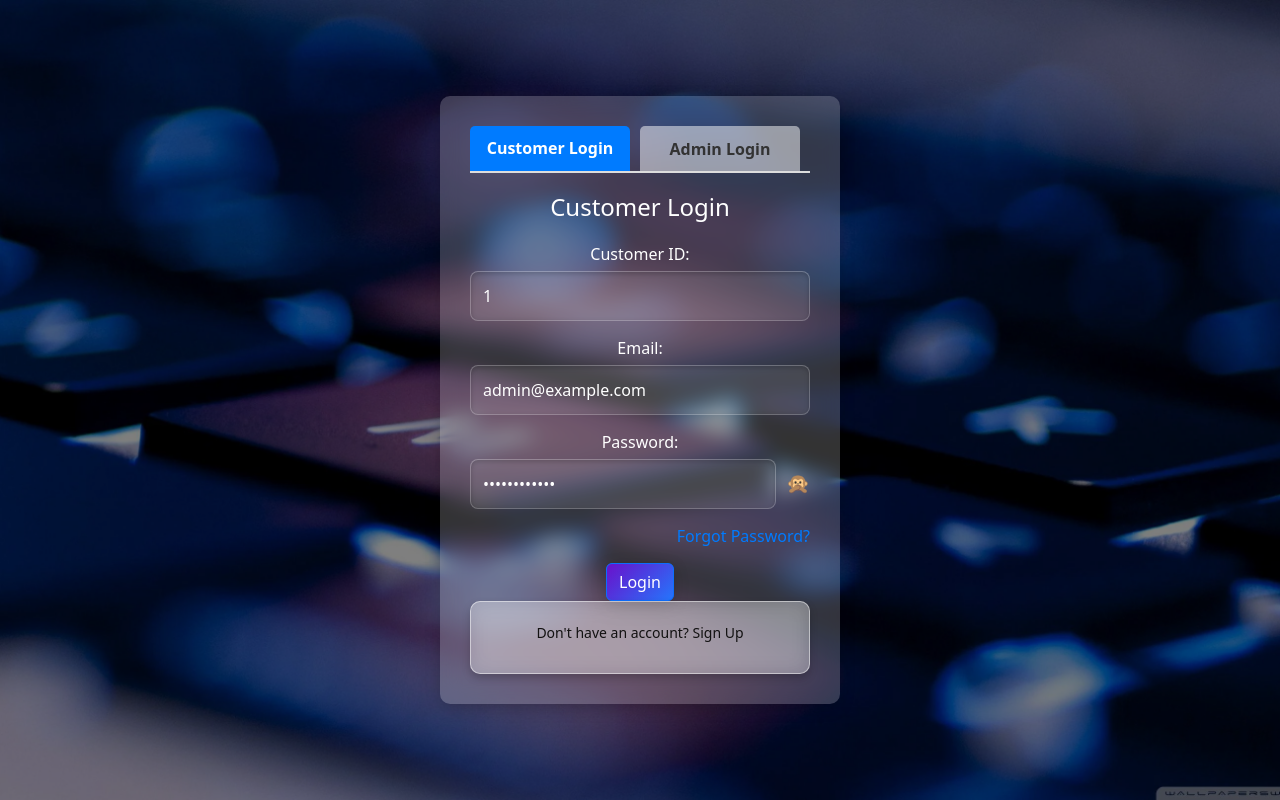
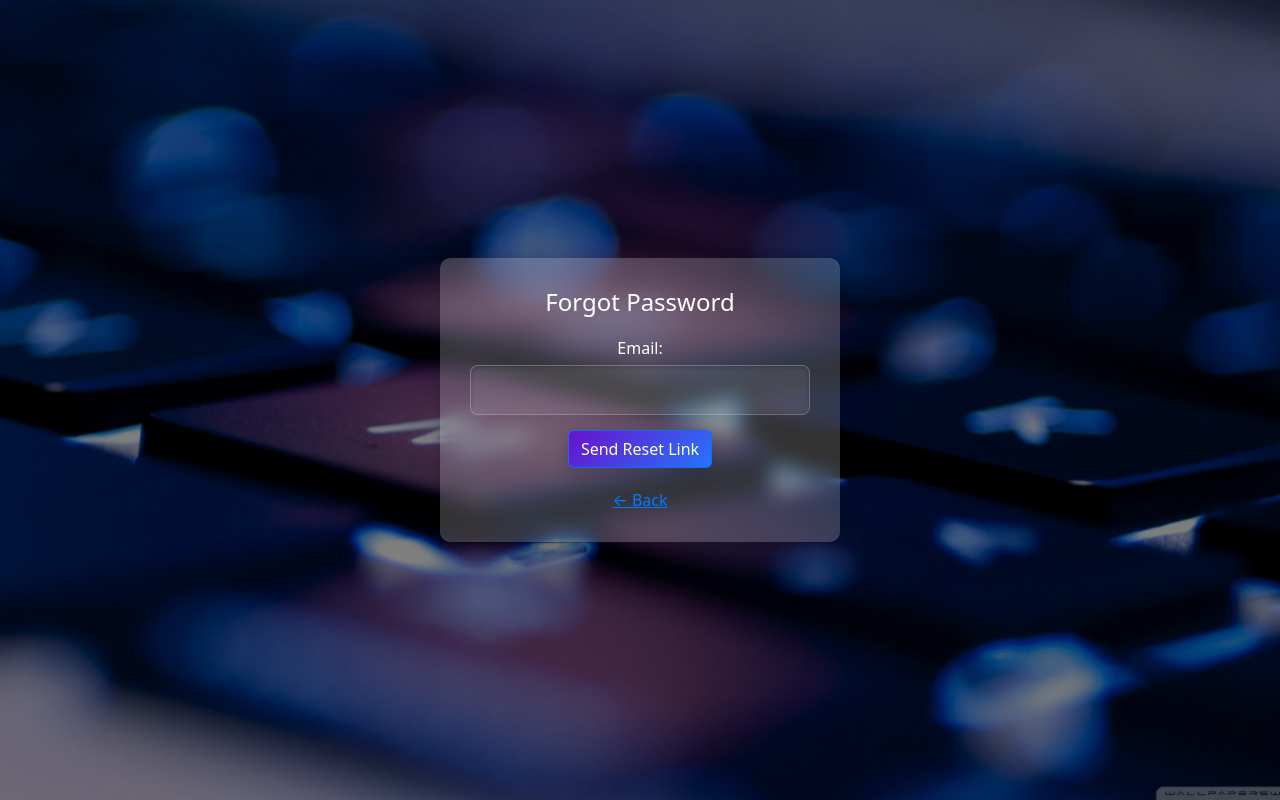
Before and after one commit to Revanray1/client_sample_project, a React (Create React App) app: page /forgot-password in a window 1280 px wide. Before the commit this address led to /login. Built offline with nearby package versions, Linux system fonts and the light colour scheme; no server answers.

Commit message:
Login, forgetpassword and signup page changed also added toggle compoenent in userlist

```diff
--- a/src/App.js
+++ b/src/App.js
@@ -48,8 +48,8 @@ function App() {
             <Route path="/customer-info"  element={<ProtectedRoute element={<SideLayout><CustomerInfo /></SideLayout>} />} />
 
 
-            <Route path="/forgot-password" element={<ProtectedRoute element={<ForgetPassword />} />} />
-            <Route path="/signup" element={<ProtectedRoute element={<SignUp />} />} />
+            <Route path="/forgot-password" element={<ForgetPassword />} />
+            <Route path="/signup" element={<SignUp />} />
 
 
             {/* Default Route: Redirect to Login */}
--- a/src/components/Dashboard/CustomerDashboard.js
+++ b/src/components/Dashboard/CustomerDashboard.js
@@ -23,14 +23,14 @@ const CustomerDashboard = () => {
          getDashboardCountDetail(1, formatDateToMMDDYYYY(startDate), formatDateToMMDDYYYY(endDate))
     }
 
-    const getDashboardCountDetail = async () => {
+    const getDashboardCountDetail = async (id,startDate,endDate) => {
         const user = localStorage.getItem('userType');
         if (user) {
             setUserType(user)
         }
         try {
             setLoader(true)
-            let response = await fetchDashboardCountDetail(1)
+            let response = await fetchDashboardCountDetail(id,startDate,endDate)
             if (user === "Customer") {
                 response.forEach(item => {
                     delete item.total999Generated;
@@ -66,13 +66,13 @@ const CustomerDashboard = () => {
         }
     };
 
-        useEffect(() => {
+    useEffect(() => {
             let currentDate = new Date()
             let dateBefore_30 = new Date()
             dateBefore_30.setDate(currentDate.getDate() - 30)
             setReportToDate(formatISTDateToYYYYMMDD(currentDate))
             setReportFromDate(formatISTDateToYYYYMMDD(dateBefore_30))
-        }, [])
+    }, [])
 
 
     useEffect(() => {
--- a/src/components/ForgetPassword/index.js
+++ b/src/components/ForgetPassword/index.js
@@ -8,13 +8,15 @@ const ForgetPassword = () => {
 
   const handleSubmit = (e) => {
     e.preventDefault();
-    // Implement the logic to send a password reset link
     alert(`Password reset link sent to ${email}`);
   };
 
   return (
-    <div className="forget-password-container">
-      <h2>Forgot Password</h2>
+
+    <div className="login-container">
+      <div className="overlay"></div>
+      <div className="login-form">
+        <h2 className="form-title">Forgot Password  </h2>
         <form onSubmit={handleSubmit}>
           <div className="form-group">
             <label>Email:</label>
@@ -25,10 +27,15 @@ const ForgetPassword = () => {
               required
             />
           </div>
+
           <button type="submit" className="btn btn-primary">Send Reset Link</button>
         </form>
+        <div>
           <div className="back-option" onClick={() => navigate(-1)}>
             <span>&larr; Back</span>
+          </div>
+        </div>
+
       </div>
     </div>
   );
--- a/src/components/Login/index.js
+++ b/src/components/Login/index.js
@@ -142,7 +142,7 @@ const Login = () => {
         <div>
           {error && <p className="text-danger" >{error}</p>}
         </div>
-        <div className="signup-container">
+        <div className="signup-container m-2">
           <p>Don't have an account? <a onClick={handleSignUpClick} style={{ cursor: 'pointer' }}>Sign Up</a></p>
         </div>
       </div>
--- a/src/components/SignUp/index.js
+++ b/src/components/SignUp/index.js
@@ -19,8 +19,12 @@ const SignUp = () => {
   };
 
   return (
-    <div className="signup-container">
-      <h2>Sign Up</h2>
+    <>
+
+      <div className="login-container">
+        <div className="overlay"></div>
+        <div className="login-form">
+          <h2 className="form-title">Forgot Password  </h2>
           <form onSubmit={handleSubmit}>
             <div className="form-group">
               <label>Email:</label>
@@ -60,10 +64,16 @@ const SignUp = () => {
             </div>
             <button type="submit" className="btn btn-primary">Sign Up</button>
           </form>
+          <div>
             <div className="back-option" onClick={() => navigate(-1)}>
               <span>&larr; Back</span>
             </div>
           </div>
+
+        </div>
+      </div>
+
+    </>
   );
 };
 
--- /dev/null
+++ b/src/components/UiComponents/ToggleComponent.js
@@ -0,0 +1,12 @@
+import React from 'react'
+
+const ToggleComponent = ({index,value}) => {
+  return (
+    <div className='toggle'>
+         <input type="checkbox" id={`mode-toggle-${index}`} class="toggle-input" checked = {value} />
+         <label for={`mode-toggle-${index}`} className='toggle-label'/>
+    </div>
+  )
+}
+
+export default ToggleComponent
--- a/src/components/UiComponents/UiComponent.css
+++ b/src/components/UiComponents/UiComponent.css
@@ -79,3 +79,44 @@ chartview-inner-container{
     align-items: center;
     height: 100vh;
 }
+
+
+
+/* TOGGLE - COMPONENT */
+
+
+.toggle{
+    position: relative;
+  }
+
+  .toggle-input{
+    display: none;
+  }
+
+  .toggle-label{
+    display: block;
+    height: 30px;
+    width: 60px;
+    background: rgb(239, 64, 64);
+    border-radius: 30px;
+    cursor: pointer;
+    transition: 0.3s ease;
+  }
+  .toggle-label::after{
+    content: '';
+    background: white;
+    width: 25px;
+    height: 25px;
+    top: 2px;
+    left: 2px;
+    position: absolute;
+    border-radius: 30px;
+    transition: 0.3s ease;
+
+  }
+  .toggle-input:checked + .toggle-label::after{
+  left: 32px;
+  }
+  .toggle-input:checked + .toggle-label{
+    background: rgb(48, 189, 48);
+  }
--- a/src/components/UserList/UserList.css
+++ b/src/components/UserList/UserList.css
@@ -1,4 +1,3 @@
-
 .userlist-container {
   padding: 20px;
   background-color: #f9fafb;
@@ -72,281 +71,202 @@
 
 /* Modal Styles */
 .modal {
-    position: fixed!important;
-    top: 0!important;
-    left: 0!important;
-    width: 100%!important;
-    height: 100%!important;
-    background-color: rgba(0, 0, 0, 0.5)!important;;
-    display: flex!important;
-    justify-content: center!important;;
-    align-items: center!important;;
+  position: fixed !important;
+  top: 0 !important;
+  left: 0 !important;
+  width: 100% !important;
+  height: 100% !important;
+  background-color: rgba(0, 0, 0, 0.5) !important;
+  ;
+  display: flex !important;
+  justify-content: center !important;
+  ;
+  align-items: center !important;
+  ;
 }
 
 .modal-content {
-    align-items:stretch;
-    background-color: white!important;;
-    padding: 20px!important;
-    border-radius: 8px!important;;
-    box-shadow: 0 4px 12px rgba(0, 0, 0, 0.1)!important;;
-    width: 800px!important;
-    max-width: 100%!important;
+  align-items: stretch;
+  background-color: white !important;
+  ;
+  padding: 20px !important;
+  border-radius: 8px !important;
+  ;
+  box-shadow: 0 4px 12px rgba(0, 0, 0, 0.1) !important;
+  ;
+  width: 800px !important;
+  max-width: 100% !important;
 }
 
 .modal-content h4 {
-    font-size: 1.25rem!important;;
-    color: #1e3a8a!important;
-    margin-bottom: 15px!important;;
-    font-weight: 600!important;;
+  font-size: 1.25rem !important;
+  ;
+  color: #1e3a8a !important;
+  margin-bottom: 15px !important;
+  ;
+  font-weight: 600 !important;
+  ;
 }
 
 .modal-content div {
-    margin-bottom: 10px!important;;
+  margin-bottom: 10px !important;
+  ;
 }
 
 .modal-content label {
-    display: block!important;
-    font-weight: 600!important;;
-    color: #4b5563!important;
-    margin-bottom: 5px!important;;
+  display: block !important;
+  font-weight: 600 !important;
+  ;
+  color: #4b5563 !important;
+  margin-bottom: 5px !important;
+  ;
 }
 
 .modal-content input {
-    width: 100%!important;
-    padding: 8px!important;
-    border-radius: 4px!important;;
-    border: 1px solid #d1d5db!important;;
-    font-size: 0.875rem!important;;
-    color: #495057!important;
+  width: 100% !important;
+  padding: 8px !important;
+  border-radius: 4px !important;
+  ;
+  border: 1px solid #d1d5db !important;
+  ;
+  font-size: 0.875rem !important;
+  ;
+  color: #495057 !important;
 }
 
 .modal-content input:focus {
-    outline: none!important;
-    border-color: #1e3a8a!important;;
-    box-shadow: 0 0 0 2px rgba(30, 58, 138, 0.2)!important;;
+  outline: none !important;
+  border-color: #1e3a8a !important;
+  ;
+  box-shadow: 0 0 0 2px rgba(30, 58, 138, 0.2) !important;
+  ;
 }
 
 /* Pagination Styles */
 
 .pagination {
-    display: flex!important;
-    justify-content: space-between!important;
-    align-items: center!important;
-    margin-top: 20px!important;
-    font-size: 0.875rem!important;
-    color: #6b7280!important;
+  display: flex !important;
+  justify-content: space-between !important;
+  align-items: center !important;
+  margin-top: 20px !important;
+  font-size: 0.875rem !important;
+  color: #6b7280 !important;
 }
 
 .page-btn {
-    padding: 5px 15px!important;
-    font-size: 0.875rem!important;
-    border-radius: 4px!important;
-    border: 1px solid #d1d5db!important;
-    background-color: white!important;
-    color: #1e3a8a!important;
-    cursor: pointer!important;
-    transition: background-color 0.3s ease!important;
+  padding: 5px 15px !important;
+  font-size: 0.875rem !important;
+  border-radius: 4px !important;
+  border: 1px solid #d1d5db !important;
+  background-color: white !important;
+  color: #1e3a8a !important;
+  cursor: pointer !important;
+  transition: background-color 0.3s ease !important;
 }
 
 .page-btn:disabled {
-    color: #9ca3af!important;
-    cursor: not-allowed!important;
+  color: #9ca3af !important;
+  cursor: not-allowed !important;
 }
 
 .page-btn:hover:not(:disabled) {
-    background-color: #f3f4f6!important;
+  background-color: #f3f4f6 !important;
 }
 
 .page-info {
-    font-weight: 600!important;
-    color: #4b5563!important;
+  font-weight: 600 !important;
+  color: #4b5563 !important;
 }
+
 .table .btn-icon {
-    background: none!important;
-    border: none!important;
-    cursor: pointer!important;
-    color: #007bff!important; /* Customize the color as needed */
+  background: none !important;
+  border: none !important;
+  cursor: pointer !important;
+  color: #007bff !important;
+  /* Customize the color as needed */
 }
 
 .table .btn-icon:hover {
-    color: #0056b3!important; /* Customize the hover color as needed */
+  color: #0056b3 !important;
+  /* Customize the hover color as needed */
 }
 
 .btn-icon {
-    background-color: transparent!important;
-    border: none!important;
-    color: #007bff!important; /* Matching FontAwesome icon color */
-    padding: 0.5rem!important;
-    font-size: 1.25rem!important;
-    cursor: pointer!important;
-    transition: color 0.3s ease!important;
+  background-color: transparent !important;
+  border: none !important;
+  color: #007bff !important;
+  /* Matching FontAwesome icon color */
+  padding: 0.5rem !important;
+  font-size: 1.25rem !important;
+  cursor: pointer !important;
+  transition: color 0.3s ease !important;
 }
 
 .btn-icon:hover {
-    color: #0056b3!important; /* Slightly darker on hover */
+  color: #0056b3 !important;
+  /* Slightly darker on hover */
 }
 
 .btn-icon:focus {
-    outline: none!important;
+  outline: none !important;
 }
 
 .btn-icon:active {
-    color: #003f7f!important; /* Darker color when pressed */
-    transform: scale(0.95)!important; /* Slight shrinking effect */
+  color: #003f7f !important;
+  /* Darker color when pressed */
+  transform: scale(0.95) !important;
+  /* Slight shrinking effect */
 }
 
 .pagination {
-    display: flex!important;
-    justify-content: center!important;
-    align-items: center!important;
-    margin-top: 1rem!important;
+  display: flex !important;
+  justify-content: center !important;
+  align-items: center !important;
+  margin-top: 1rem !important;
 }
 
 .page-btn {
-    background-color: #007bff!important;
-    color: #fff!important;
-    border: none!important;
-    padding: 0.5rem 1rem!important;
-    margin: 0 0.25rem!important;
-    cursor: pointer!important;
-    border-radius: 0.25rem!important;
-    transition: background-color 0.3s ease!important;
+  background-color: #007bff !important;
+  color: #fff !important;
+  border: none !important;
+  padding: 0.5rem 1rem !important;
+  margin: 0 0.25rem !important;
+  cursor: pointer !important;
+  border-radius: 0.25rem !important;
+  transition: background-color 0.3s ease !important;
 }
 
 .page-btn:disabled {
-    background-color: #cccccc!important;
-    cursor: not-allowed!important;
+  background-color: #cccccc !important;
+  cursor: not-allowed !important;
 }
 
 .page-btn:hover:not(:disabled) {
-    background-color: #0056b3!important;
+  background-color: #0056b3 !important;
 }
 
 .page-info {
-    margin: 0 0.5rem!important;
-  }
-/* _______________________________________ */
-
-
-
-
-.toggle{
-  position: relative;
-}
-
-.toggle-input{
-  display: none;
-}
-
-.toggle-label{
-  display: block;
-  height: 30px;
-  width: 60px;
-  background: red;
-  border-radius: 30px;
-  cursor: pointer;
-  transition: 0.3s ease;
-}
-.toggle-label::after{
-  content: '';
-  background: white;
-  width: 25px;
-  height: 25px;
-  top: 2px;
-  left: 2px;
-  position: absolute;
-  border-radius: 30px;
-  transition: 0.3s ease;
-
-}
-.toggle-input:checked + .toggle-label::after{
-left: 32px;
-}
-.toggle-input:checked + .toggle-label{
-  background: green;
+  margin: 0 0.5rem !important;
 }
 
 
 
-
-
-
-
-
-
-
-
-
-
-
-
-
-
-
-
-
-
-
-
-
-
-  /* .toggle{
-    position: relative;
-    display: inline-block;
+@media (max-width: 768px) {
+  .modal-content {
+    width: 400px !important;
+  }
 }
 
-.toggle__input {
-  display: none;
+@media only screen and (min-width: 320px) and (max-width: 430px) {
+  .modal-content {
+    width: 320px !important;
   }
 
-.toggle__label {
-  display: block;
-  width: 60px;
-  height: 30px;
-  background-color: rgb(237, 76, 76);
-  border-radius: 99px;
-  cursor: pointer;
-  transition:0.3s ease;
+  .modal-inner-container {
+    height: 80%;
   }
 
-.toggle__input:checked + .toggle__label::after {
-  left: 32px;
-}
-
-.toggle__input:checked + .toggle__label {
-  background-color: rgb(111, 234, 111)
-}
-
-.toggle__label::after {
-  content: '';
-  position: absolute;
-  top: 2px;
-  left: 2px;
-  width: 26px;
-  height: 26px;
-  background-color: #ffffff;
-  border-radius: 50%;
-  transition: left 0.3s ease;
-}  */
-
-
-
-
-
-
-  @media (max-width: 768px) {
-    .modal-content{
-       width:400px !important;
+  .modal-content div {
+    margin-bottom: 5px !important;
   }
 }
-@media only screen and (min-width: 320px) and (max-width: 430px) {
-  .modal-content{
-     width:320px !important;
-  }
-  .modal-inner-container{
-    height: 80%;
-  }
-  .modal-content div {
-    margin-bottom: 5px!important;
-  }
-}
--- a/src/components/UserList/index.js
+++ b/src/components/UserList/index.js
@@ -9,6 +9,7 @@ import { fetchAllUserList } from '../../api/UserApi';
 import { DateAndTimeToDAte } from '../../utils/commonFunctions';
 import ViewUserModal from './ViewUserModal';
 import LoaderComponent from '../UiComponents/LoaderComponent';
+import ToggleComponent from '../UiComponents/ToggleComponent';
 
 const UserList = () => {
   const [data, setData] = useState([]); // Static data
@@ -85,6 +86,7 @@ const UserList = () => {
               <th>Created By</th>
               <th>Created Date</th>
               <th>Actions</th>
+              <th>Status</th>
             </tr>
           </thead>
           <tbody>
@@ -104,6 +106,9 @@ const UserList = () => {
                     <FontAwesomeIcon icon={faEdit} />
                   </button>
                 </td>
+                <td >
+                <ToggleComponent  index={key} value={row.status}/>
+               </td>
               </tr>
             ))}
           </tbody>
```
Lines whose indentation alone changed are shown as unchanged.
